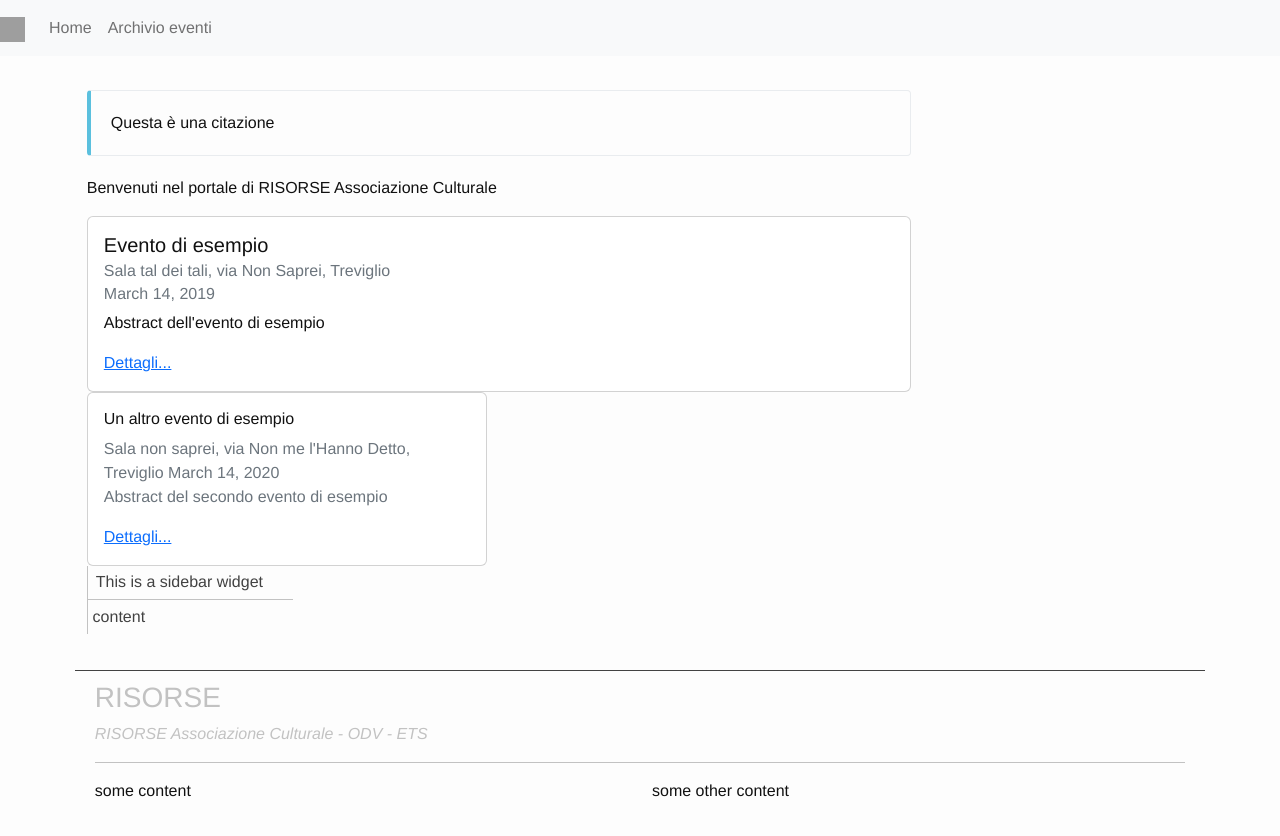
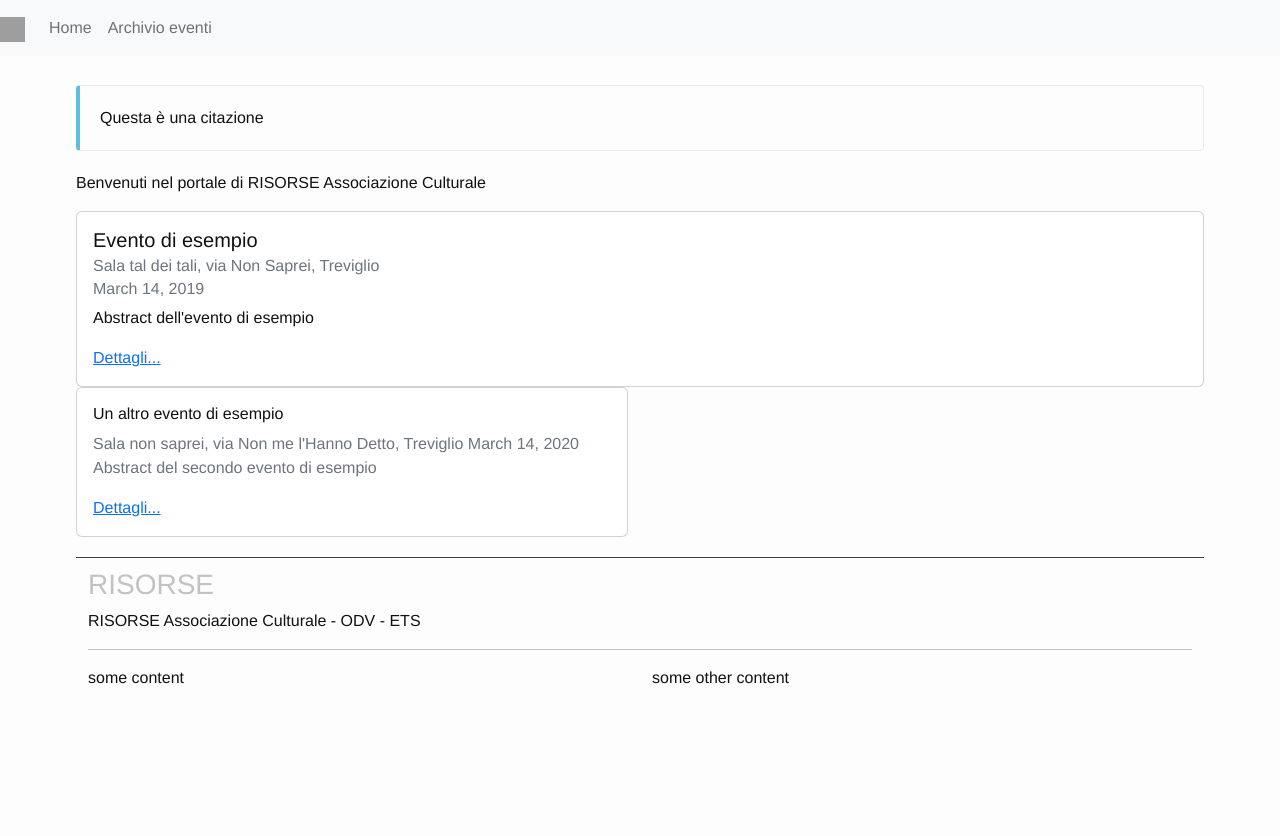
Before and after one commit to Risorse-Associazione-Culturale/risorse-associazione-culturale.github.io, a Jekyll site: the page built from index.md, in a window 1280 px wide. Shown: the top 836 px of the page. Built offline with Jekyll 4.4.1, drawn with Linux system fonts in a browser that asks for light colours; nearby versions of some CDN libraries; grey boxes are pictures that could not be loaded.

Commit message:
Make everything fluid and occupy most of the available space

```diff
--- a/_includes/footer.html
+++ b/_includes/footer.html
@@ -1,6 +1,6 @@
 <footer class="site-footer">
 
-  <div class="wrapper">
+  <div class="container-fluid">
 
     <h3 class="footer-heading">{{ site.title }}</h3>
     <p class="text">{{ site.description }}</p>
--- a/_layouts/default.html
+++ b/_layouts/default.html
@@ -8,10 +8,7 @@
   {% include header.html %}
 
   <div class="container-fluid">
-    <div class="row content">
-      <div class="col-12 col-sm-12 col-md-12 col-lg-9 main-column">{{ content }}</div>
-      <div class="d-none d-sm-none d-md-none d-lg-block col-lg-3 sidebar-column">{% include sidebar.html %}</div>
-    </div>
+    {{ content }}
   </div>
 
   {% include footer.html %}
--- a/_sass/_base.scss
+++ b/_sass/_base.scss
@@ -9,7 +9,9 @@
     color: $text-color;
     background-color: $background-color;
     -webkit-text-size-adjust: 100%;
-    padding-top: 50px;
+    padding-top: 65px;
+    margin-right: 5%;
+    margin-left: 5%;
 }
 
 /**
@@ -58,33 +60,6 @@
     }
 }
 
-/**
- * Code formatting
- */
-pre,
-code {
-    font-size: 15px;
-    border: 1px solid $grey-color-light;
-    border-radius: 3px;
-    background-color: #eef;
-}
-
-code {
-    padding: 1px 5px;
-}
-
-pre {
-    padding: 8px 12px;
-    overflow-x: scroll;
-
-    > code {
-        border: 0;
-        padding-right: 0;
-        padding-left: 0;
-        background-color: transparent;
-    }
-}
-
 .bd-callout {
     padding: 1.25rem;
     margin-top: 1.25rem;
--- a/_sass/_layout.scss
+++ b/_sass/_layout.scss
@@ -47,12 +47,8 @@
 
 .site-footer{
 	padding-top: 10px;
-	padding-left: 20px;
-	padding-right: 20px;
 	margin-top: 20px;
 	margin-bottom: 20px;
-	margin-left: 5%;
-	margin-right: 5%;
 
 	border-top-style: solid;
 	border-top-width: 1px;
--- a/_sass/_sidebar.scss
+++ /dev/null
@@ -1,26 +0,0 @@
-.sidebar{
-
-}
-
-.sidebar-widget{
-    border-left: $grey-color-light 1px solid;
-    margin-bottom: 1rem;
-    color: $grey-color-dark;
-
-    header{
-        border-bottom: $grey-color-light 1px solid;
-        padding: .3rem;
-        padding-left: .5rem;
-        color: $grey-color-dark;
-    }
-
-    section{
-        color: $grey-color-dark;
-        padding: .3rem;
-
-        ul{
-            padding-inline-start: 1.5rem;
-            margin-bottom: .1rem;
-        }
-    }
-}
--- a/css/main.scss
+++ b/css/main.scss
@@ -25,6 +25,5 @@
 // Import partials from `sass_dir` (defaults to `_sass`)
 @import
         "base",
-        "layout",
-        "sidebar"
+        "layout"
 ;
```
